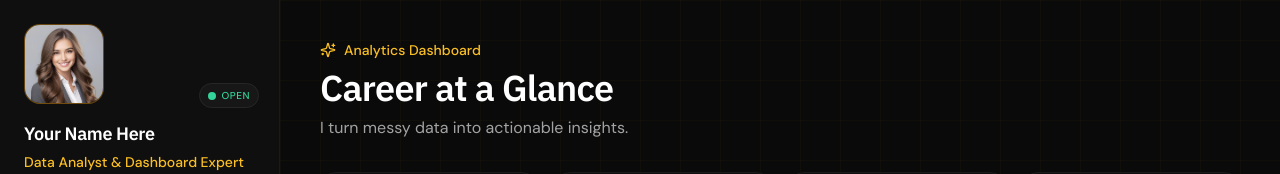
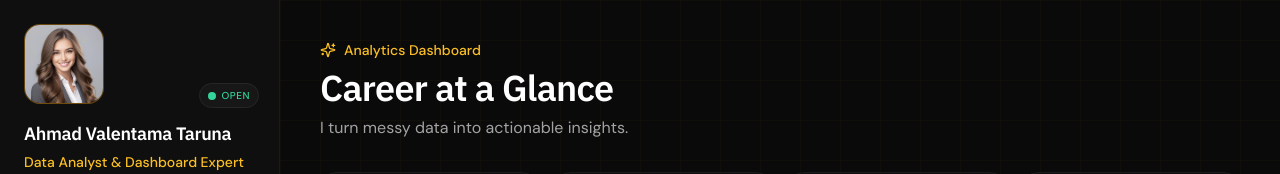
Before and after one commit to Lenv9000/Portofolio-Lenv, a Next.js app: page / in a window 1280 px wide. Shown: the top 174 px of the page. Built offline with nearby package versions, Linux system fonts and the light colour scheme; a web font is replaced by a local one.

Commit message:
Update userConfig.js

```diff
--- a/userConfig.js
+++ b/userConfig.js
@@ -12,7 +12,7 @@ export const userData = {
   // Information displayed in the sidebar (left panel) and the top of the dashboard.
   // ===============================================================================================
 
-  name: "Your Name Here",           // Your full name as it should appear on the site
+  name: "Ahmad Valentama Taruna",           // Your full name as it should appear on the site
   role: "Data Analyst & Dashboard Expert", // Your professional headline or job title
   location: "Bangalore, India",     // Your city and country
   tagline: "I turn messy data into actionable insights.", // A catchy one-liner displayed on the dashboard
```
